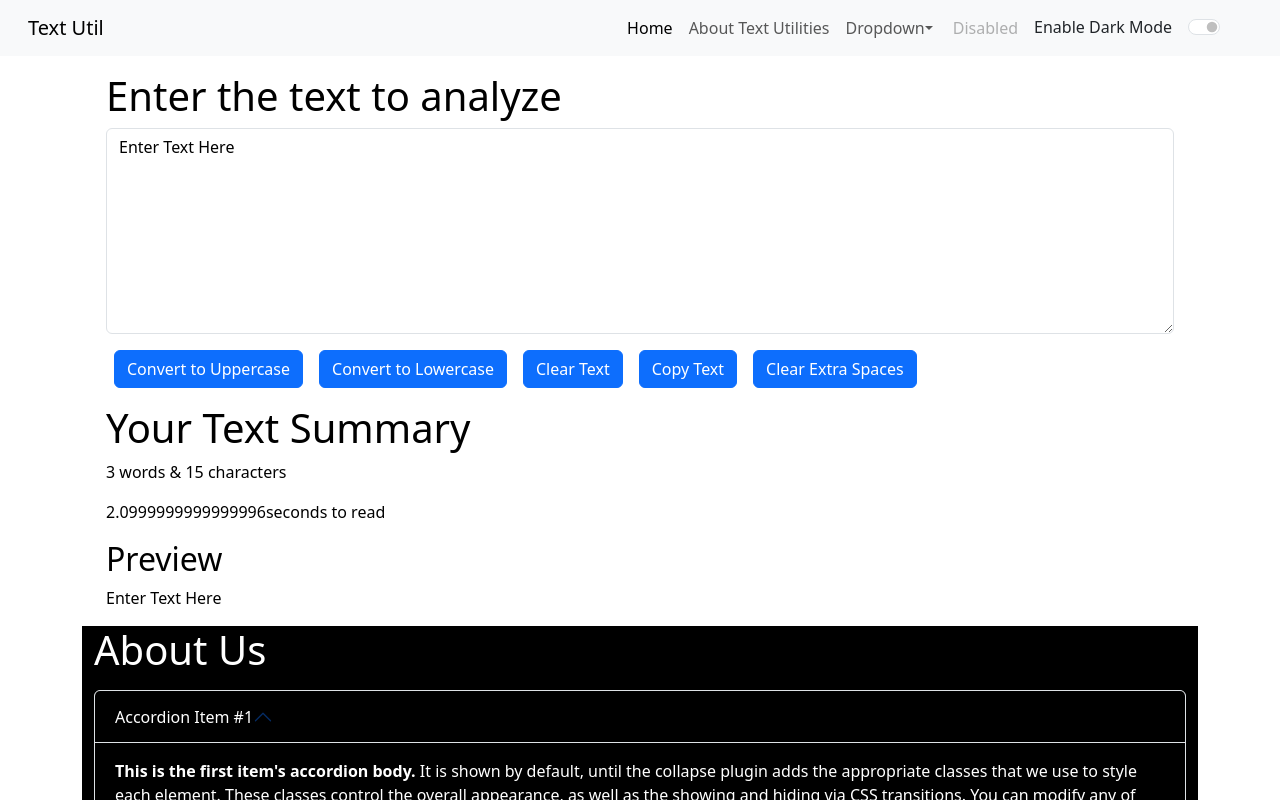
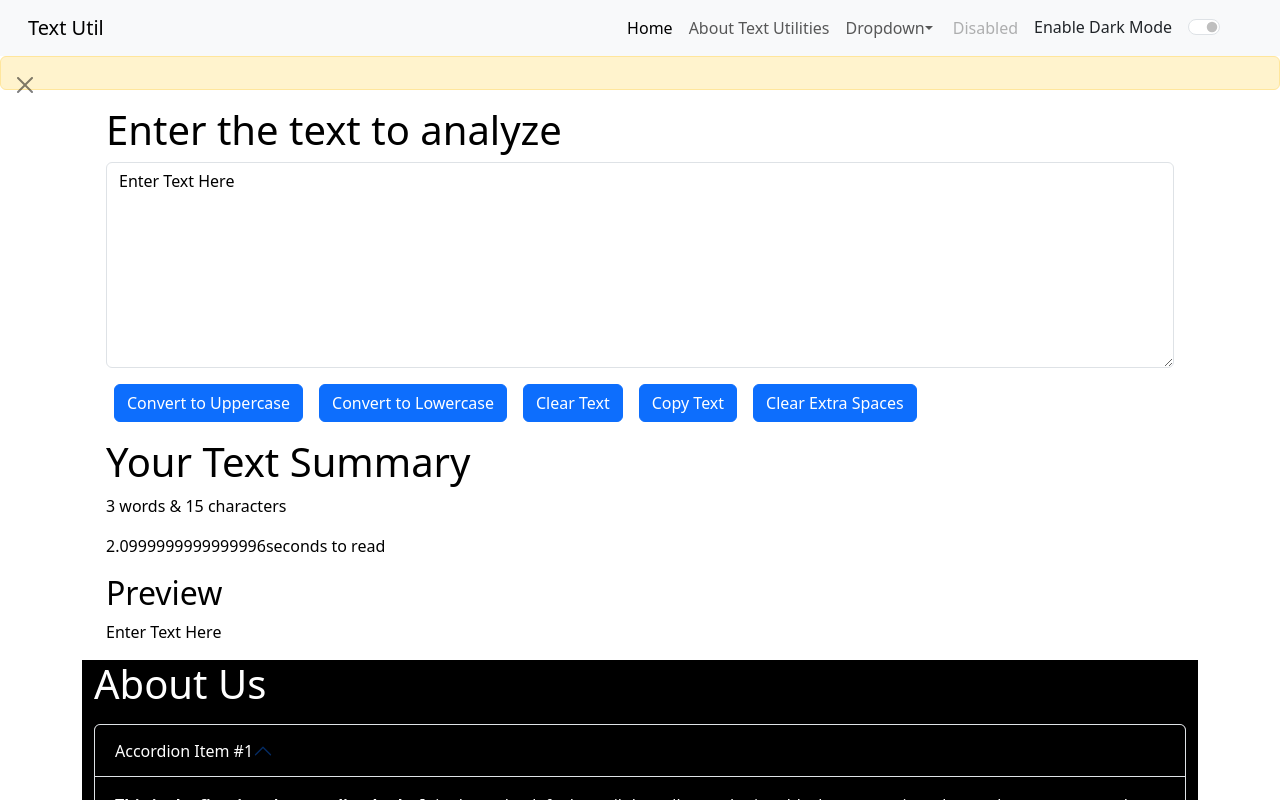
Before and after one commit to kwrdivyaraj100/textutils_react, a React (Create React App) app: page / in a window 1280 px wide. Shown: the top 800 px of the page. Built offline with nearby package versions, Linux system fonts and the light colour scheme.

Commit message:
Adding Alert State in App.jsx

```diff
--- a/src/App.jsx
+++ b/src/App.jsx
@@ -2,26 +2,39 @@
 import About from "./components/About";
 import Navbar from "./components/Navbar";
 import TextForm from "./components/TextForm";
+import Alert from "./components/Alert";
 
 function App() {
   const [mode, setMode] = useState('light');
 
-  function toggleMode(){
+  const [alert, setAlert] = useState(null);
+
+  function showAlert(message, type) {
+    setAlert({
+      msg: message,
+      type: type
+    })
+  }
+
+  function toggleMode() {
     if (mode === 'light') {
       setMode('dark');
-      document.body.style.background = '#495057'
-    }else{
+      document.body.style.background = '#042743';
+      showAlert("Dark Mode has been Enabled", "success");
+    } else {
       setMode('light');
-      document.body.style.background = '#ffffff'
-  };
-}
+      document.body.style.background = '#ffffff';
+      showAlert("Dark Mode has been Enabled", "success");
+    };
+  }
   return (
     <>
-     <Navbar title = "Text Util" about = "About Text Utilities" mode={mode} toggleMode={toggleMode} />
-    <div className="container my-3">
-      <TextForm heading="Enter the text to analyze" mode={mode}/>
-      <About/>
-    </div>
+      <Navbar title="Text Util" about="About Text Utilities" mode={mode} toggleMode={toggleMode} />
+      <Alert alert={alert} />
+      <div className="container my-3">
+        <TextForm heading="Enter the text to analyze" mode={mode} />
+        <About />
+      </div>
     </>
   )
 }
--- a/src/components/Alert.jsx
+++ b/src/components/Alert.jsx
@@ -1,10 +1,10 @@
 import React from 'react'
 
-function Alert() {
+function Alert(props) {
     return (
-        <div class="alert alert-warning alert-dismissible fade show" role="alert">
-            <strong>Holy guacamole!</strong> You should check in on some of those fields below.
-            <button type="button" class="btn-close" data-bs-dismiss="alert" aria-label="Close"></button>
+        <div className="alert alert-warning alert-dismissible fade show" role="alert">
+            <strong>{props.alert}</strong>
+            <button type="button" className="btn-close" data-bs-dismiss="alert" aria-label="Close"></button>
         </div>
     )
 }
```
